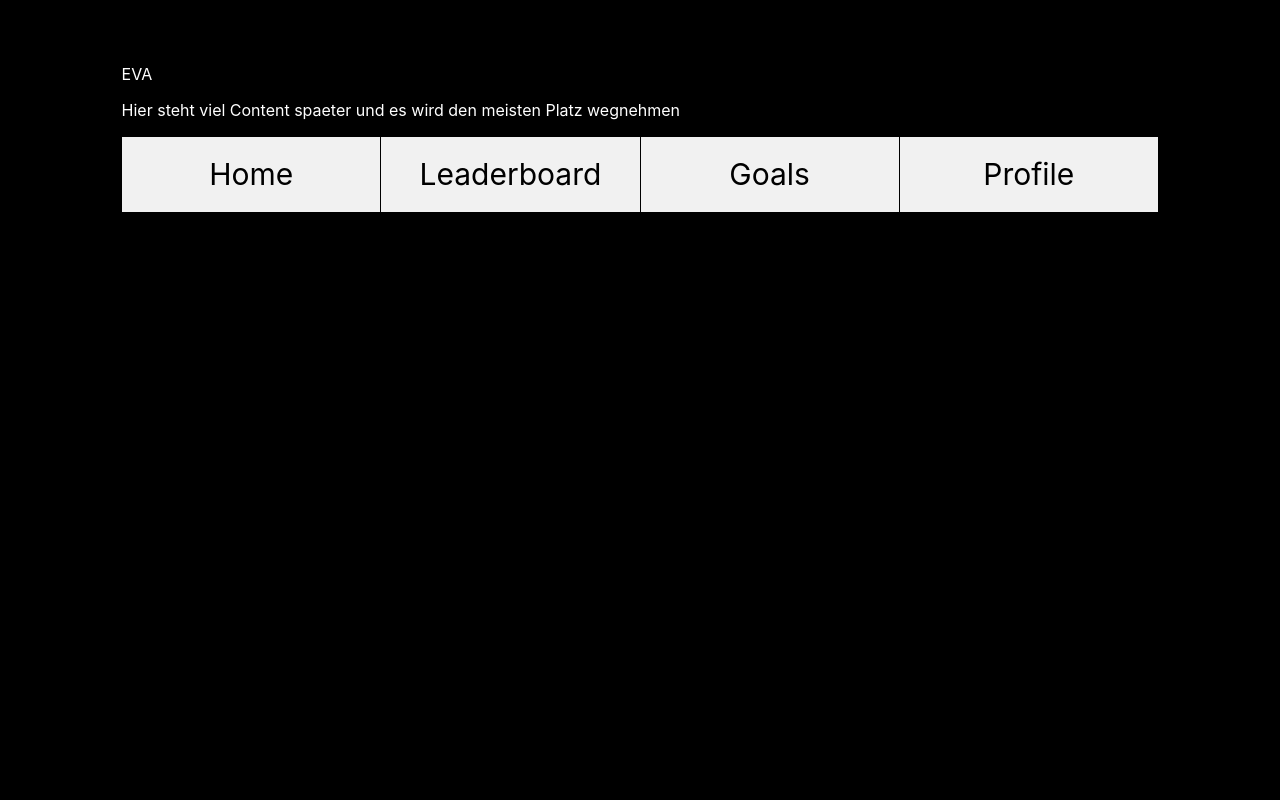
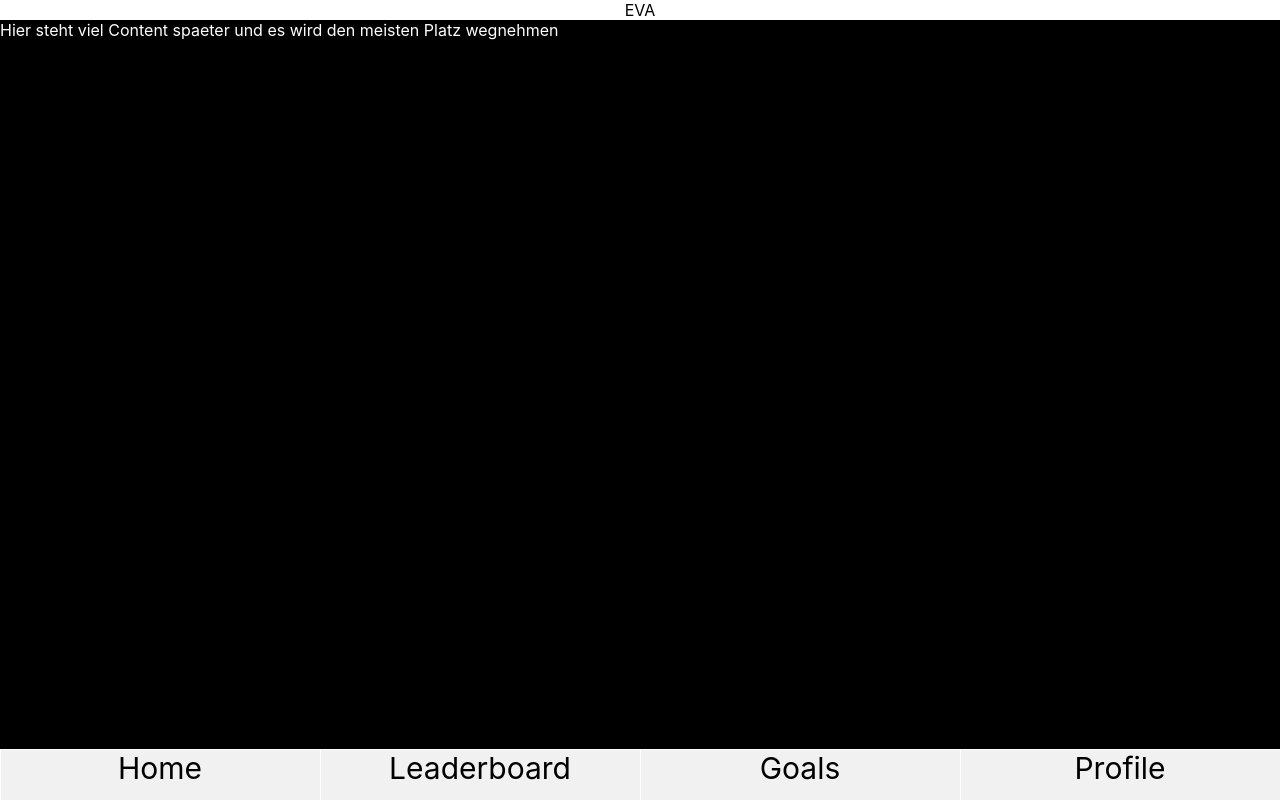
Before and after one commit to sck-david/eva_01, a React (Create React App) app in the folder eva_001/: page / in a window 1280 px wide. Built offline with nearby package versions, Linux system fonts and the light colour scheme; no server answers.

Commit message:
Some Changes to css and html

```diff
--- a/eva_001/public/index.html
+++ b/eva_001/public/index.html
@@ -24,7 +24,7 @@
       work correctly both with client-side routing and a non-root public URL.
       Learn how to configure a non-root public URL by running `npm run build`.
     -->
-    <title>React App</title>
+    <title>EVA</title>
   </head>
   <body>
     <noscript>You need to enable JavaScript to run this app.</noscript>
--- a/eva_001/src/App.css
+++ b/eva_001/src/App.css
@@ -3,11 +3,9 @@
 }
 
 body {
+    margin-top: 20px;
     color: white;
     background-color: black;
-    margin-left: 5%;
-    margin-top: 5%;
-    margin-right: 5%;
 }
 
 .flex-container {
@@ -15,13 +13,35 @@ body {
     flex-wrap: nowrap;
 }
 
+footer {
+    position: fixed;
+    left: 0;
+    bottom: 0;
+    width: 100%;
+    background-color: white;
+    color: white;
+    text-align: center;
+}
+
+header {
+    position: fixed;
+    left: 0;
+    top: 0;
+    width: 100%;
+    background-color: white;
+    color: black;
+    text-align: center;
+}
+
+
 .flex-container > div {
     background-color: #f1f1f1;
-    color:black;
-    width: 292px;
+    color: black;
+    width: 25%;
     margin: 0.5px;
     text-align: center;
-    line-height: 75px;
+    height: 50px;
+    /*line-height: 75px;*/
     font-size: 30px;
 }
 
--- a/eva_001/src/App.js
+++ b/eva_001/src/App.js
@@ -21,13 +21,13 @@ export default class App extends Component {
                     <header>EVA</header>
                     <div id="container">
                         <div id="content-container">
-                            <p>Hier steht viel Content spaeter und es wird den meisten Platz wegnehmen</p>
+                            <div>Hier steht viel Content spaeter und es wird den meisten Platz wegnehmen</div>
                         </div>
                         <footer class="flex-container">
-                            <div>Home</div>
-                            <div>Leaderboard</div>
-                            <div>Goals</div>
-                            <div>Profile</div>
+                            <div id="home-btn">Home</div>
+                            <div id="leaderboard-btn">Leaderboard</div>
+                            <div id="goals-btn">Goals</div>
+                            <div id="profile-btn">Profile</div>
                         </footer>
                     </div>
                 </div>
```
